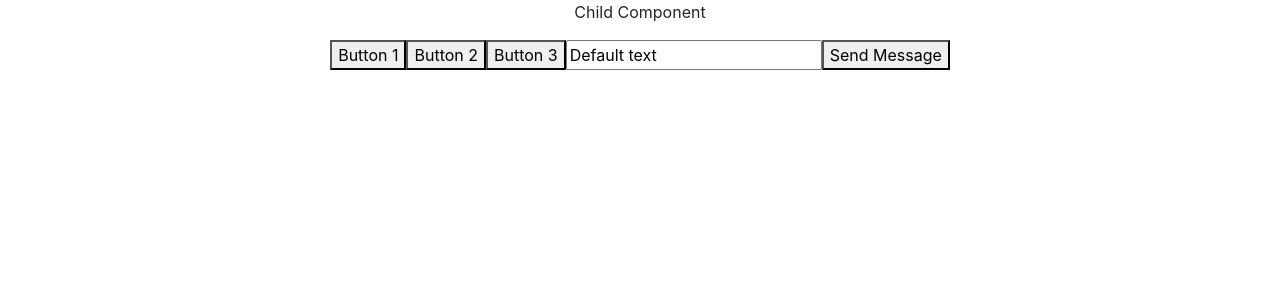
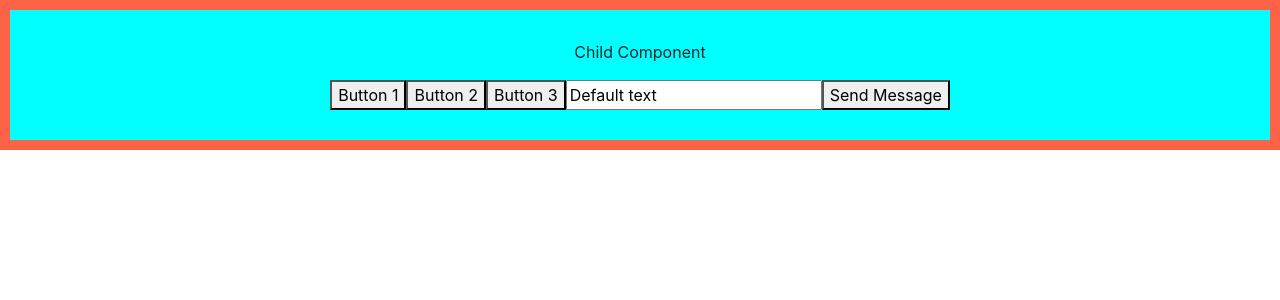
Before and after one commit to franciscojoel97/practica-react-ob, a React (Create React App) app: page / in a window 1280 px wide. Shown: the top 300 px of the page. Built offline with nearby package versions, Linux system fonts and the light colour scheme.

Commit message:
manejo de eventos

```diff
--- a/src/components/container/father.jsx
+++ b/src/components/container/father.jsx
@@ -8,7 +8,7 @@ const Father = () => {
     }
 
     return (
-        <div>
+        <div style={{background: 'tomato', padding: '10px'}}>
             <Child name='Francisco' send={showMessage}></Child>
         </div>
     )
--- a/src/components/pure/child.jsx
+++ b/src/components/pure/child.jsx
@@ -14,7 +14,7 @@ const Child = ({name, send}) => {
     }
 
     return (
-        <div>
+        <div style={{background: 'cyan', padding: '30px'}}>
             <p onMouseOver={() => console.log('On Mouse Over')}>Child Component</p>
             <button onClick={() => console.log('Boton 1 pulsado')}>Button 1</button>
             <button onClick={(pressButton) => console.log('Boton 2 pulsado')}>Button 2</button>
@@ -27,7 +27,7 @@ const Child = ({name, send}) => {
                 value='Default text'
                 ref={messageRef}
             />
-            <button onClick={() => send('Hellod Father')}>
+            <button onClick={() => send(messageRef.current.value)}>
                 Send Message
             </button>
         </div>
```
